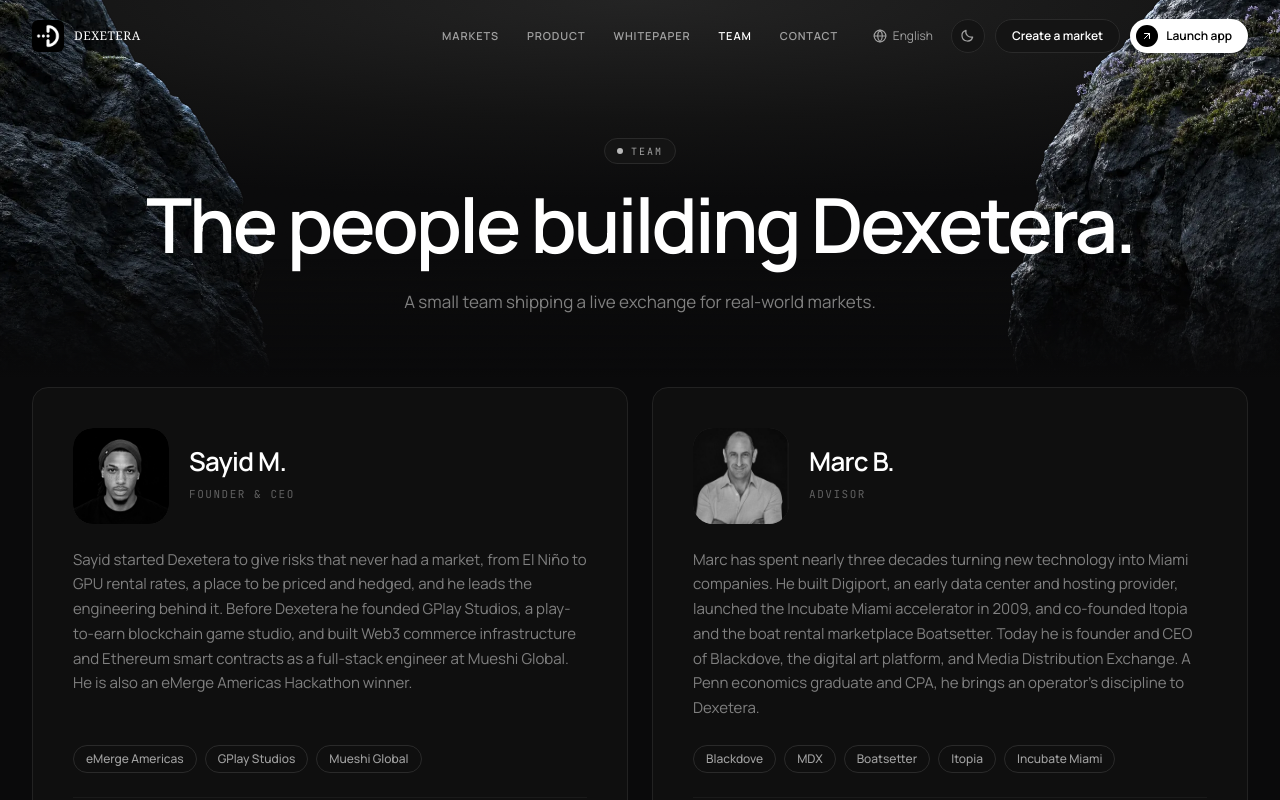
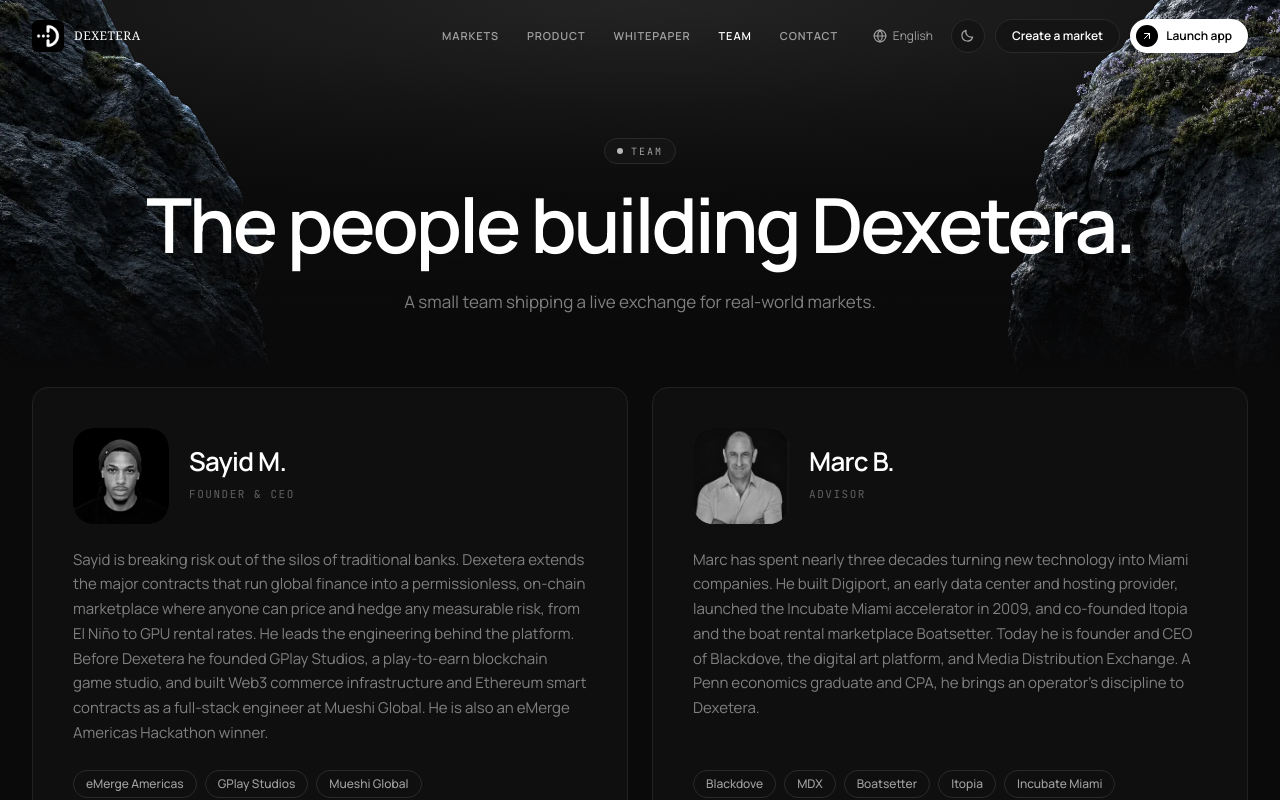
Before and after one commit to SayidwithDexextra/GlobalRiskExchange, a Next.js app: page /team in a window 1280 px wide. Shown: the top 800 px of the page. Built offline with nearby package versions, Linux system fonts and the light colour scheme; no server answers.

Commit message:
Revise Sayid M.'s bio in teamData.ts
Updated bio to reflect a more current description of Sayid's role and contributions at Dexetera.

```diff
--- a/src/components/team/teamData.ts
+++ b/src/components/team/teamData.ts
@@ -20,7 +20,7 @@
     name: "Sayid M.",
     role: "FOUNDER & CEO",
     photo: "/team/sayid.jpg",
-    bio: "Sayid started Dexetera to give risks that never had a market, from El Niño to GPU rental rates, a place to be priced and hedged, and he leads the engineering behind it. Before Dexetera he founded GPlay Studios, a play-to-earn blockchain game studio, and built Web3 commerce infrastructure and Ethereum smart contracts as a full-stack engineer at Mueshi Global. He is also an eMerge Americas Hackathon winner.",
+    bio: "Sayid is breaking risk out of the silos of traditional banks. Dexetera extends the major contracts that run global finance into a permissionless, on-chain marketplace where anyone can price and hedge any measurable risk, from El Niño to GPU rental rates. He leads the engineering behind the platform. Before Dexetera he founded GPlay Studios, a play-to-earn blockchain game studio, and built Web3 commerce infrastructure and Ethereum smart contracts as a full-stack engineer at Mueshi Global. He is also an eMerge Americas Hackathon winner.",
     tags: ["eMerge Americas", "GPlay Studios", "Mueshi Global"],
     links: [
       { kind: "linkedin", href: "https://www.linkedin.com/in/sayiddexetera", label: "Sayid M. on LinkedIn" },
```
